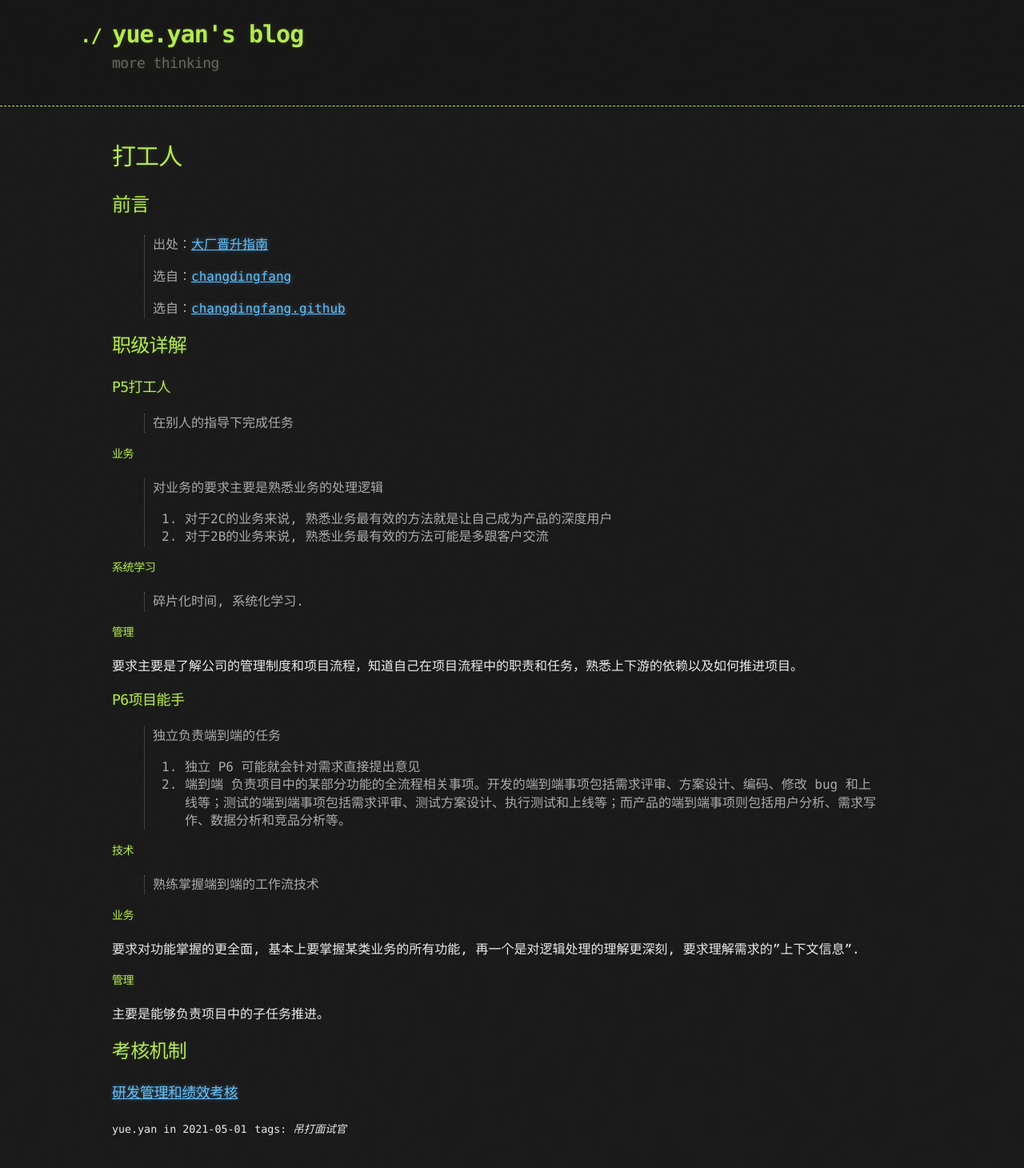
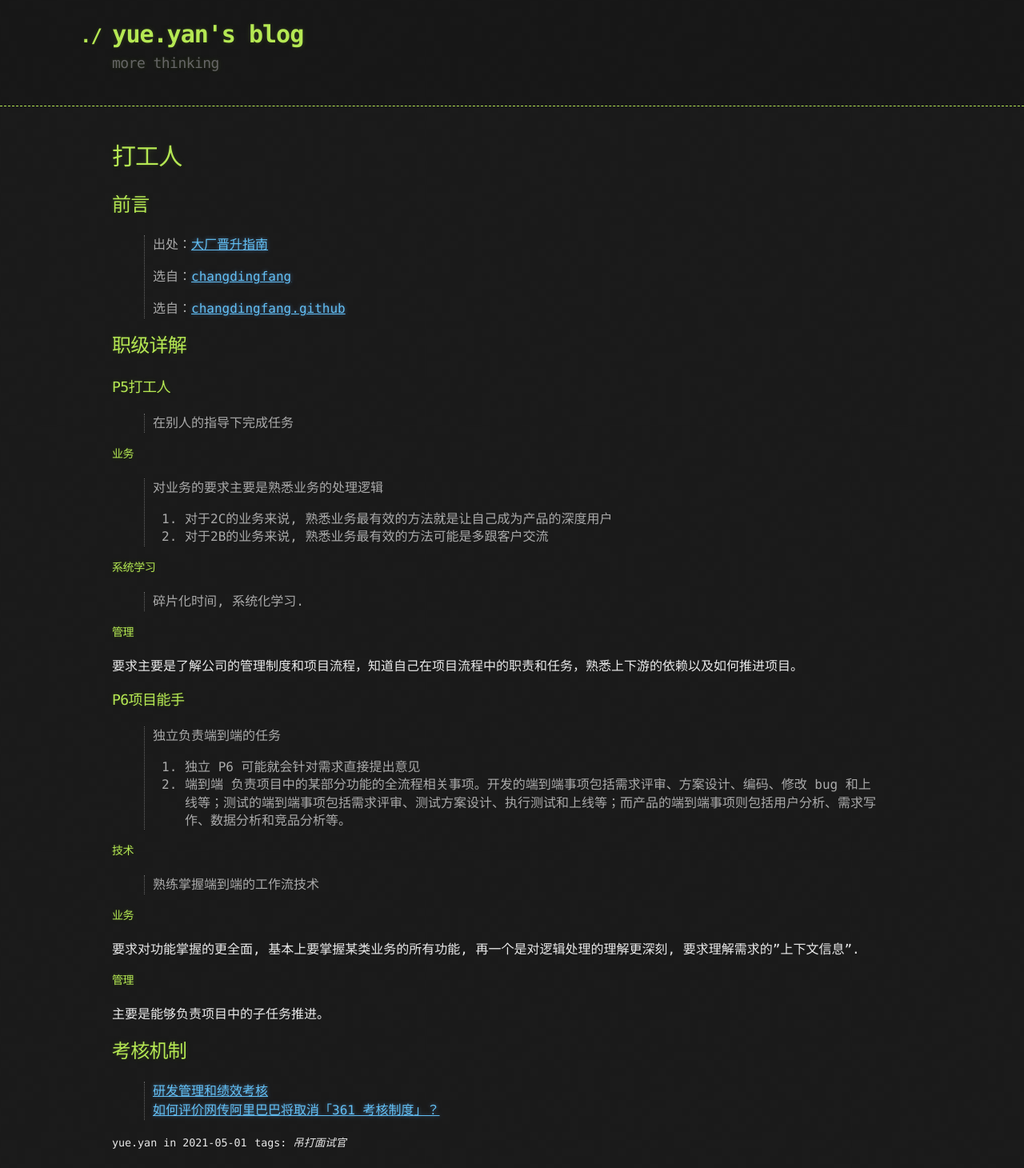
Before and after one commit to yanxingzhi/home, a Jekyll site: the page built from _posts/2021-05-06-da-gong-ren.md, in a window 1280 px wide. Shown: the whole page at 80% size. Built offline with Jekyll 4.4.1, drawn with Linux system fonts in a browser that asks for light colours.

Commit message:
20210512 打工人 KPI

```diff
--- a/_posts/2021-05-06-da-gong-ren.md
+++ b/_posts/2021-05-06-da-gong-ren.md
@@ -47,4 +47,6 @@ P6 可能就会针对需求直接提出意见
 主要是能够负责项目中的子任务推进。
 
 ## 考核机制
-### [研发管理和绩效考核](https://www.zhihu.com/question/20190597/answer/26416269)
+> [研发管理和绩效考核](https://www.zhihu.com/question/20190597/answer/26416269)
+> [如何评价网传阿里巴巴将取消「361 考核制度」？](https://www.zhihu.com/question/436837449/answer/1651449700)
+>
```
